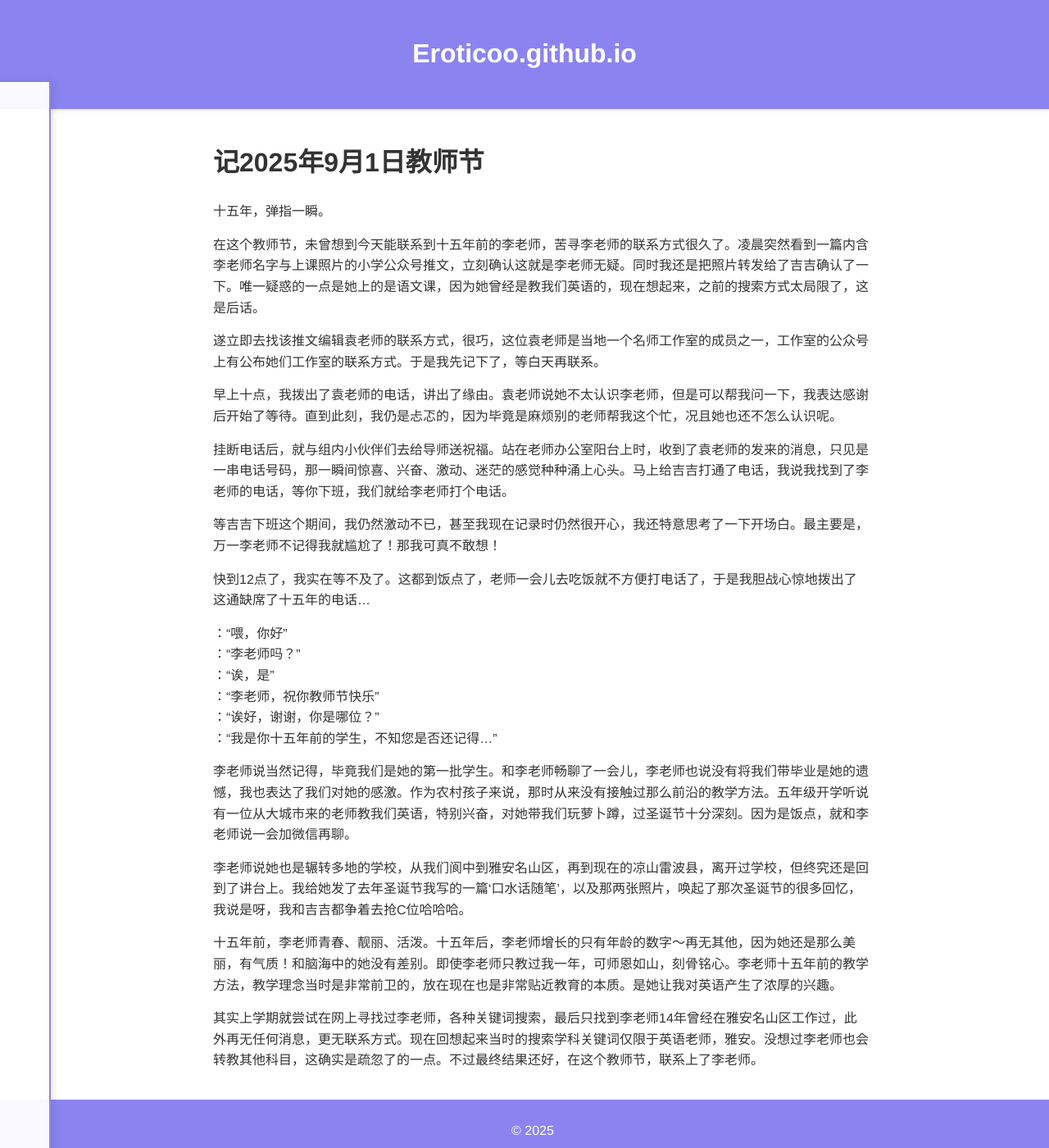
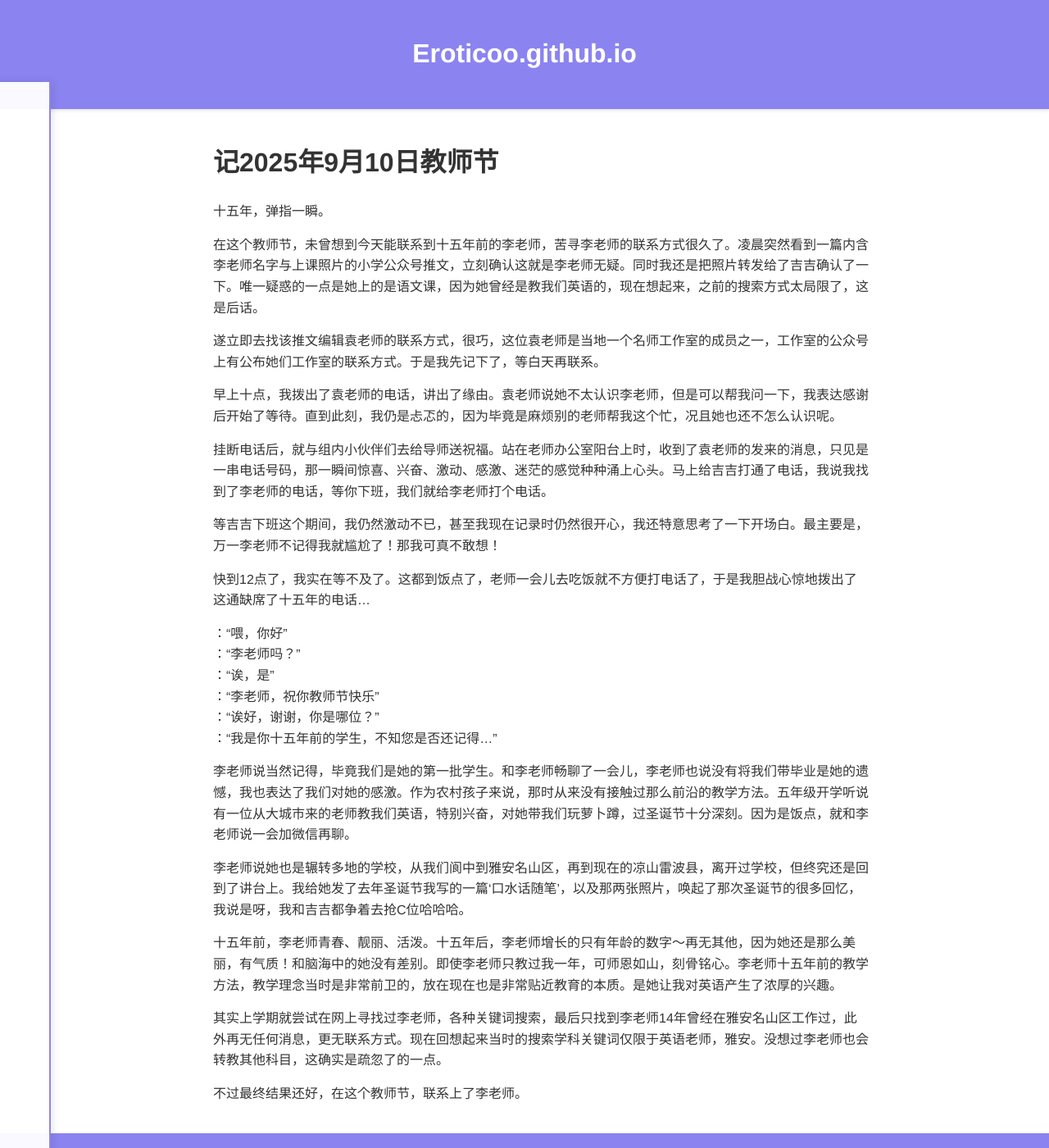
Before and after one commit to Eroticoo/Eroticoo.github.io, a Jekyll site: the page built from _posts/2025-09-10-一个瞬间.md, in a window 1280 px wide and 1400 px high. Shown: the whole window at 82% size. Built offline with Jekyll 4.4.1, drawn with Linux system fonts in a browser that asks for light colours.

Commit message:
更新文章内容：我的新博客文章

```diff
--- a/_posts/2025-09-10-一个瞬间.md
+++ b/_posts/2025-09-10-一个瞬间.md
@@ -4,7 +4,7 @@ title: "记2025年9月1日教师节"
 date: 2025-09-10 17:30:11 +0800
 ---
 
-# 记2025年9月1日教师节
+# 记2025年9月10日教师节
 
 
 十五年，弹指一瞬。
@@ -15,7 +15,7 @@ date: 2025-09-10 17:30:11 +0800
 
 早上十点，我拨出了袁老师的电话，讲出了缘由。袁老师说她不太认识李老师，但是可以帮我问一下，我表达感谢后开始了等待。直到此刻，我仍是忐忑的，因为毕竟是麻烦别的老师帮我这个忙，况且她也还不怎么认识呢。
 
-挂断电话后，就与组内小伙伴们去给导师送祝福。站在老师办公室阳台上时，收到了袁老师的发来的消息，只见是一串电话号码，那一瞬间惊喜、兴奋、激动、迷茫的感觉种种涌上心头。马上给吉吉打通了电话，我说我找到了李老师的电话，等你下班，我们就给李老师打个电话。
+挂断电话后，就与组内小伙伴们去给导师送祝福。站在老师办公室阳台上时，收到了袁老师的发来的消息，只见是一串电话号码，那一瞬间惊喜、兴奋、激动、感激、迷茫的感觉种种涌上心头。马上给吉吉打通了电话，我说我找到了李老师的电话，等你下班，我们就给李老师打个电话。
 
 等吉吉下班这个期间，我仍然激动不已，甚至我现在记录时仍然很开心，我还特意思考了一下开场白。最主要是，万一李老师不记得我就尴尬了！那我可真不敢想！
 
@@ -34,4 +34,6 @@ date: 2025-09-10 17:30:11 +0800
 
 十五年前，李老师青春、靓丽、活泼。十五年后，李老师增长的只有年龄的数字～再无其他，因为她还是那么美丽，有气质！和脑海中的她没有差别。即使李老师只教过我一年，可师恩如山，刻骨铭心。李老师十五年前的教学方法，教学理念当时是非常前卫的，放在现在也是非常贴近教育的本质。是她让我对英语产生了浓厚的兴趣。
 
-其实上学期就尝试在网上寻找过李老师，各种关键词搜索，最后只找到李老师14年曾经在雅安名山区工作过，此外再无任何消息，更无联系方式。现在回想起来当时的搜索学科关键词仅限于英语老师，雅安。没想过李老师也会转教其他科目，这确实是疏忽了的一点。不过最终结果还好，在这个教师节，联系上了李老师。
+其实上学期就尝试在网上寻找过李老师，各种关键词搜索，最后只找到李老师14年曾经在雅安名山区工作过，此外再无任何消息，更无联系方式。现在回想起来当时的搜索学科关键词仅限于英语老师，雅安。没想过李老师也会转教其他科目，这确实是疏忽了的一点。
+
+不过最终结果还好，在这个教师节，联系上了李老师。
```
